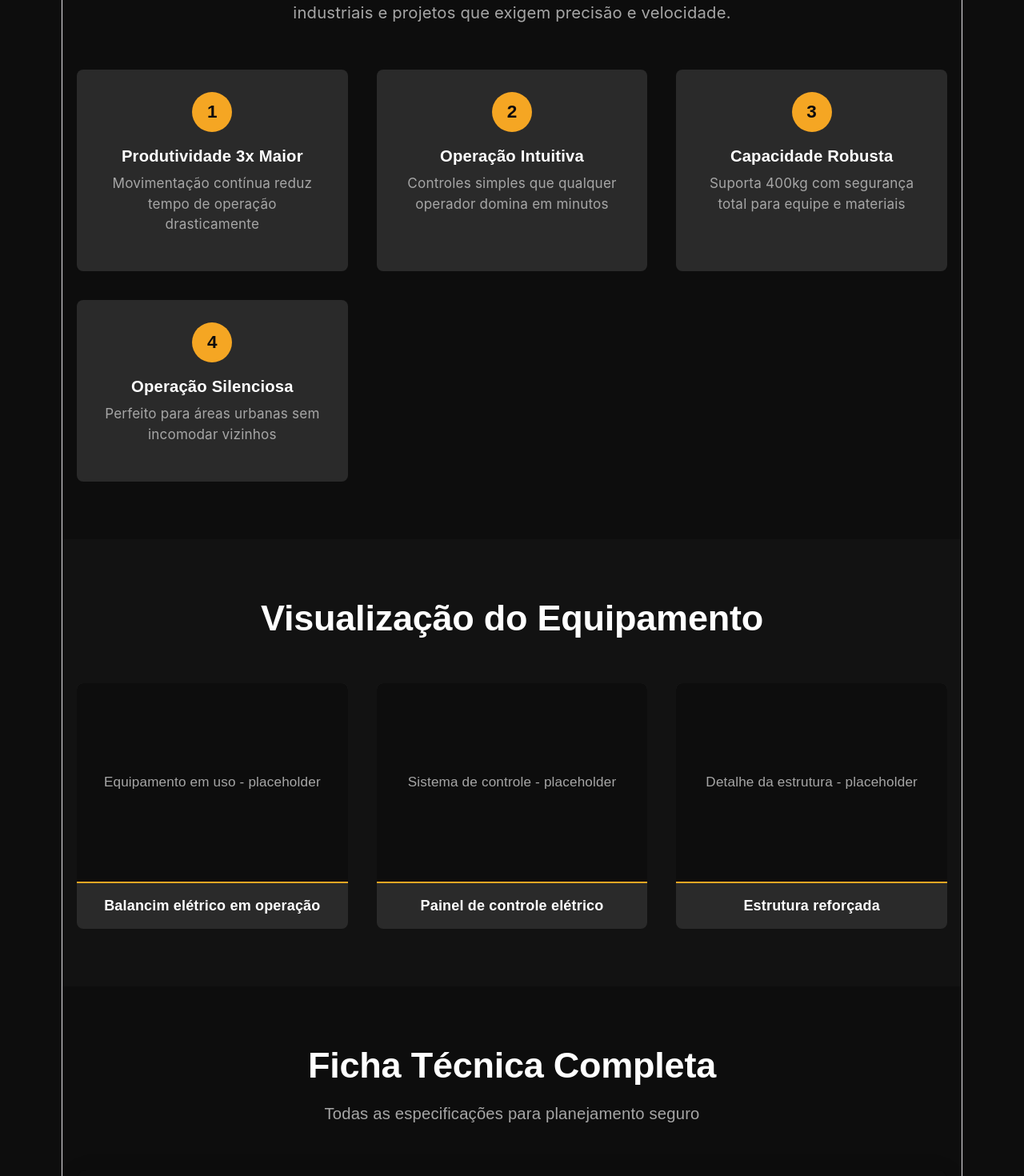
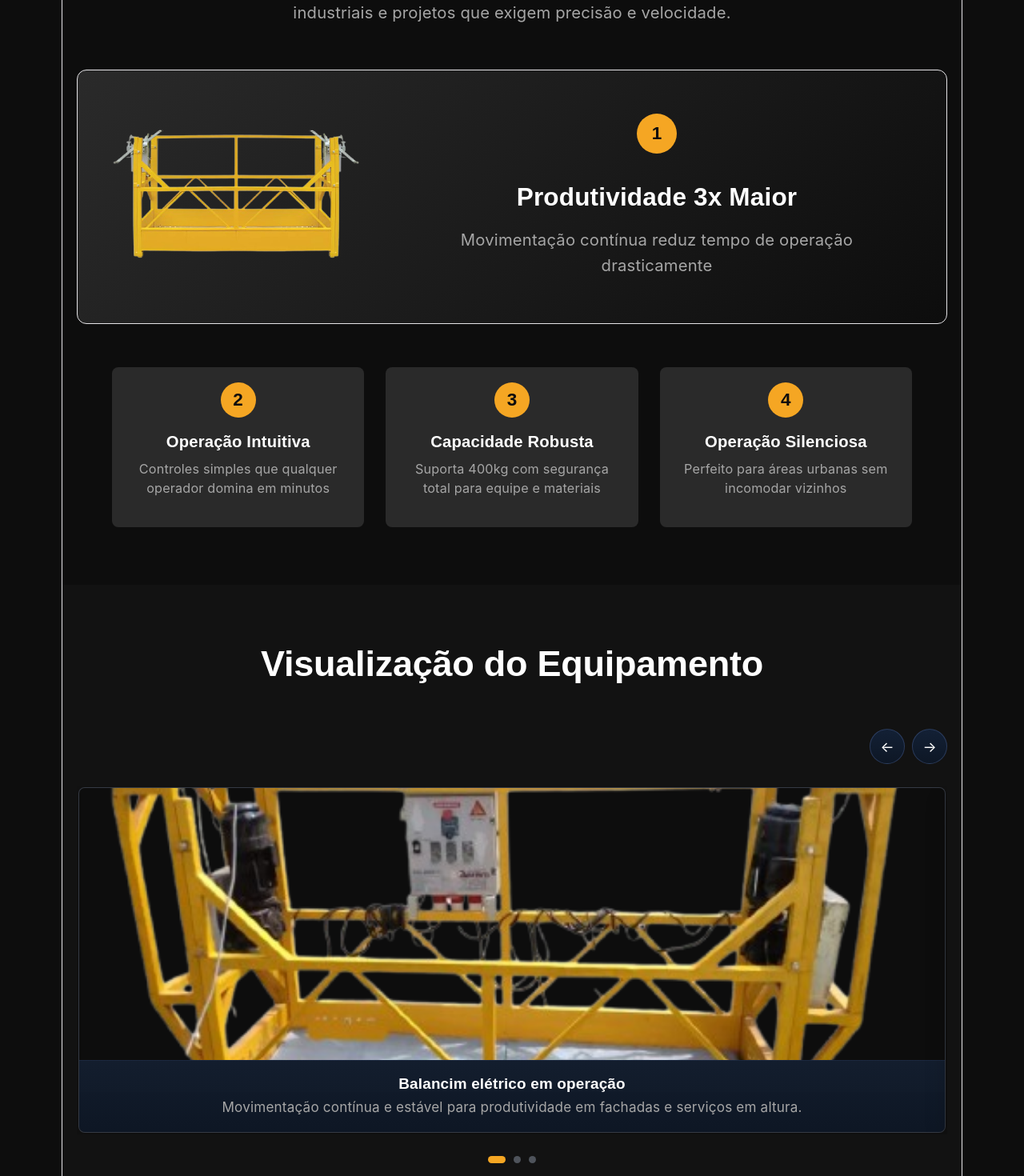
Before and after one commit to kaykyrugani/toplocacoes, a React (Vite) app: page /balancim-eletrico in a window 1280 px wide. Shown: the part 1220-2690 px from the top of the page at 80% size. Built offline with nearby package versions, Linux system fonts and the light colour scheme; grey boxes are pictures that could not be loaded.

Commit message:
att carrossel imgs prodcts

```diff
--- a/package.json
+++ b/package.json
@@ -10,6 +10,7 @@
     "preview": "vite preview"
   },
   "dependencies": {
+    "@ark-ui/react": "^5.35.0",
     "lucide-react": "^1.7.0",
     "react": "^19.2.4",
     "react-dom": "^19.2.4",
--- a/src/components/sections/ProductGallery.css
+++ b/src/components/sections/ProductGallery.css
@@ -3,50 +3,124 @@
   background-color: var(--bg-alt);
 }
 
-.product-gallery__grid {
-  display: grid;
-  grid-template-columns: repeat(auto-fit, minmax(300px, 1fr));
-  gap: var(--space-xl);
+.product-gallery__carousel-wrap {
   margin-top: var(--space-2xl);
 }
 
-.gallery-item {
-  background-color: var(--surface);
-  border-radius: var(--radius-md);
-  overflow: hidden;
-  transition: transform 0.3s ease;
+.product-gallery__carousel {
+  position: relative;
+  display: flex;
+  flex-direction: column;
+  gap: var(--space-lg);
 }
 
-.gallery-item:hover {
-  transform: translateY(-4px);
+.product-gallery__controls {
+  display: flex;
+  justify-content: flex-end;
+  gap: var(--space-sm);
 }
 
-.gallery-item__image {
-  width: 100%;
-  height: 250px;
-  background-color: var(--bg);
-  display: flex;
+.product-gallery__nav {
+  width: 44px;
+  height: 44px;
+  border-radius: 999px;
+  border: 1px solid rgba(133, 170, 255, 0.22);
+  background: linear-gradient(180deg, rgba(20, 34, 56, 0.95), rgba(14, 24, 39, 0.95));
+  color: var(--text);
+  display: inline-flex;
   align-items: center;
   justify-content: center;
-  border-bottom: 2px solid var(--primary);
+  cursor: pointer;
+  transition: transform 0.2s ease, border-color 0.2s ease, background-color 0.2s ease;
 }
 
-.gallery-item__placeholder {
-  color: var(--text-secondary);
-  font-family: var(--font-sub);
-  font-size: 0.95rem;
-  text-align: center;
-  padding: var(--space-md);
+.product-gallery__nav:hover {
+  transform: translateY(-1px);
+  border-color: rgba(133, 170, 255, 0.4);
 }
 
-.gallery-item__title {
+.product-gallery__nav:focus-visible {
+  outline: 2px solid rgba(133, 170, 255, 0.5);
+  outline-offset: 2px;
+}
+
+.product-gallery__track {
+  display: flex;
+}
+
+.product-gallery__slide {
+  padding: 2px;
+}
+
+.gallery-card {
+  overflow: hidden;
+  border-radius: var(--radius-md);
+  border: 1px solid rgba(133, 170, 255, 0.12);
+  background-color: var(--surface);
+  box-shadow: 0 12px 30px rgba(0, 0, 0, 0.22);
+  transition: border-color 0.25s ease, transform 0.25s ease;
+}
+
+.product-gallery__slide[data-inview] .gallery-card {
+  border-color: rgba(133, 170, 255, 0.35);
+  transform: translateY(-2px);
+}
+
+.gallery-card__image-wrap {
+  width: 100%;
+  height: 340px;
+  background-color: var(--bg);
+  overflow: hidden;
+}
+
+.gallery-card__image {
+  width: 100%;
+  height: 100%;
+  object-fit: cover;
+  display: block;
+}
+
+.gallery-card__content {
+  background: linear-gradient(180deg, rgba(18, 29, 46, 0.95), rgba(13, 22, 36, 0.98));
+  border-top: 1px solid rgba(133, 170, 255, 0.12);
+  padding: var(--space-md) var(--space-lg);
+}
+
+.gallery-card__title {
   font-family: var(--font-sub);
-  font-size: 1rem;
-  font-weight: 600;
+  font-size: 1.05rem;
+  font-weight: 700;
   color: var(--text);
-  padding: var(--space-md);
   margin: 0;
-  text-align: center;
+}
+
+.gallery-card__description {
+  margin: var(--space-xs) 0 0;
+  color: var(--text-secondary);
+  line-height: 1.5;
+  font-size: 0.95rem;
+}
+
+.product-gallery__indicators {
+  display: flex;
+  justify-content: center;
+  align-items: center;
+  gap: 10px;
+}
+
+.product-gallery__indicator {
+  width: 9px;
+  height: 9px;
+  border-radius: 999px;
+  border: 0;
+  background-color: rgba(192, 206, 228, 0.35);
+  transition: all 0.2s ease;
+  cursor: pointer;
+}
+
+.product-gallery__indicator[data-current] {
+  width: 22px;
+  background-color: var(--primary);
 }
 
 @media (max-width: 768px) {
@@ -54,12 +128,32 @@
     padding: var(--space-xl) 0;
   }
 
-  .product-gallery__grid {
-    grid-template-columns: 1fr;
-    gap: var(--space-lg);
+  .product-gallery__carousel-wrap {
+    margin-top: var(--space-xl);
   }
 
-  .gallery-item__image {
-    height: 200px;
+  .product-gallery__controls {
+    justify-content: center;
+  }
+
+  .product-gallery__nav {
+    width: 40px;
+    height: 40px;
+  }
+
+  .gallery-card__image-wrap {
+    height: 260px;
+  }
+
+  .gallery-card__content {
+    padding: var(--space-md);
+  }
+
+  .gallery-card__title {
+    font-size: 1rem;
+  }
+
+  .gallery-card__description {
+    font-size: 0.9rem;
   }
 }
--- a/src/components/sections/ProductGallery.jsx
+++ b/src/components/sections/ProductGallery.jsx
@@ -2,6 +2,7 @@ import React from 'react'
 import Container from '../ui/Container'
 import SectionTitle from '../ui/SectionTitle'
 import './ProductGallery.css'
+import ProductImageCarousel from './ProductImageCarousel'
 
 const ProductGallery = ({ content }) => {
   return (
@@ -12,16 +13,7 @@ const ProductGallery = ({ content }) => {
           alignment="center"
         />
 
-        <div className="product-gallery__grid">
-          {content.images.map((image) => (
-            <div key={image.id} className="gallery-item">
-              <div className="gallery-item__image">
-                <span className="gallery-item__placeholder">{image.placeholder}</span>
-              </div>
-              <h4 className="gallery-item__title">{image.title}</h4>
-            </div>
-          ))}
-        </div>
+        <ProductImageCarousel items={content.images} />
       </Container>
     </section>
   )
--- /dev/null
+++ b/src/components/sections/ProductImageCarousel.jsx
@@ -0,0 +1,70 @@
+import React from 'react'
+import { Carousel } from '@ark-ui/react'
+
+const ProductImageCarousel = ({ items = [] }) => {
+  if (!items.length) return null
+
+  return (
+    <div className="product-gallery__carousel-wrap">
+      <Carousel.Root
+        className="product-gallery__carousel"
+        slideCount={items.length}
+        slidesPerView={1}
+        loop
+      >
+        <Carousel.Control className="product-gallery__controls">
+          <Carousel.PrevTrigger
+            className="product-gallery__nav product-gallery__nav--prev"
+            aria-label="Slide anterior"
+          >
+            ←
+          </Carousel.PrevTrigger>
+          <Carousel.NextTrigger
+            className="product-gallery__nav product-gallery__nav--next"
+            aria-label="Próximo slide"
+          >
+            →
+          </Carousel.NextTrigger>
+        </Carousel.Control>
+
+        <Carousel.ItemGroup className="product-gallery__track">
+          {items.map((item, index) => (
+            <Carousel.Item
+              key={item.id}
+              index={index}
+              className="product-gallery__slide"
+            >
+              <article className="gallery-card">
+                <div className="gallery-card__image-wrap">
+                  <img
+                    src={item.image}
+                    alt={item.alt || item.title}
+                    className="gallery-card__image"
+                    loading="lazy"
+                  />
+                </div>
+                <div className="gallery-card__content">
+                  <h4 className="gallery-card__title">{item.title}</h4>
+                  <p className="gallery-card__description">{item.description}</p>
+                </div>
+              </article>
+            </Carousel.Item>
+          ))}
+        </Carousel.ItemGroup>
+
+        <Carousel.IndicatorGroup className="product-gallery__indicators">
+          {items.map((item, index) => (
+            <Carousel.Indicator
+              key={item.id}
+              index={index}
+              className="product-gallery__indicator"
+              aria-label={`Ir para slide ${index + 1}: ${item.title}`}
+            />
+          ))}
+        </Carousel.IndicatorGroup>
+      </Carousel.Root>
+    </div>
+  )
+}
+
+export default ProductImageCarousel
--- a/src/components/sections/ProductSummary.css
+++ b/src/components/sections/ProductSummary.css
@@ -24,24 +24,103 @@
   line-height: 1.6;
 }
 
-.product-summary__benefits {
-  display: grid;
-  grid-template-columns: repeat(auto-fit, minmax(250px, 1fr));
-  gap: var(--space-xl);
+.product-summary__content {
+  display: flex;
+  flex-direction: column;
+  gap: var(--space-2xl);
 }
 
+.product-summary__featured {
+  display: grid;
+  grid-template-columns: 1fr 2fr;
+  gap: var(--space-xl);
+  background: linear-gradient(135deg, var(--surface) 0%, var(--bg) 100%);
+  padding: var(--space-xl);
+  border-radius: var(--radius-lg);
+  border: 1px solid var(--border);
+}
+
+.featured-card__image {
+  aspect-ratio: 4/3;
+  border-radius: var(--radius-md);
+  overflow: hidden;
+}
+
+.featured-card__image img {
+  width: 100%;
+  height: 100%;
+  object-fit: cover;
+}
+
+.featured-card__content {
+  display: flex;
+  flex-direction: column;
+  gap: var(--space-md);
+  padding: var(--space-md);
+}
+
+.featured-icon {
+  background: linear-gradient(135deg, var(--primary), var(--primary-dark));
+  width: 64px;
+  height: 64px;
+}
+
+.featured-card__title {
+  font-family: var(--font-heading);
+  font-size: 1.75rem;
+  font-weight: 700;
+  color: var(--text);
+  margin: 0;
+}
+
+.featured-card__description {
+  font-family: var(--font-body);
+  font-size: 1.125rem;
+  color: var(--text-secondary);
+  line-height: 1.6;
+  margin: 0;
+}
+
+.product-summary__secondary {
+  display: grid;
+  grid-template-columns: repeat(auto-fit, minmax(220px, 1fr));
+  gap: var(--space-lg);
+  max-width: 1000px;
+  margin: 0 auto;
+}
+
+.secondary-card,
 .benefit-card {
   background-color: var(--surface);
   padding: var(--space-lg);
   border-radius: var(--radius-md);
   text-align: center;
-  transition: transform 0.3s ease;
+  transition: transform 0.3s ease, box-shadow 0.3s ease;
   border: 1px solid transparent;
 }
 
+.secondary-card:hover,
 .benefit-card:hover {
   transform: translateY(-4px);
   border-color: var(--primary);
+  box-shadow: 0 20px 25px -5px rgba(0, 0, 0, 0.3);
+}
+
+.secondary-card {
+  padding: var(--space-md);
+}
+
+.secondary-card .benefit-card__icon {
+  width: 44px;
+  height: 44px;
+}
+
+.secondary-card .benefit-card__title {
+  font-size: 1.125rem;
+}
+
+.secondary-card .benefit-card__description {
+  font-size: 0.9rem;
 }
 
 .benefit-card__icon {
@@ -77,6 +156,17 @@
   line-height: 1.5;
 }
 
+@media (max-width: 1024px) {
+  .product-summary__featured {
+    grid-template-columns: 1fr;
+    text-align: center;
+  }
+
+  .featured-card__content {
+    padding: 0;
+  }
+}
+
 @media (max-width: 768px) {
   .product-summary {
     padding: var(--space-xl) 0;
@@ -90,11 +180,17 @@
     font-size: 1rem;
   }
 
-  .product-summary__benefits {
-    gap: var(--space-lg);
+  .product-summary__secondary {
+    gap: var(--space-md);
+    grid-template-columns: 1fr;
   }
 
+  .secondary-card,
   .benefit-card {
     padding: var(--space-md);
   }
+
+  .featured-card__title {
+    font-size: 1.5rem;
+  }
 }
--- a/src/components/sections/ProductSummary.jsx
+++ b/src/components/sections/ProductSummary.jsx
@@ -4,6 +4,10 @@ import SectionTitle from '../ui/SectionTitle'
 import './ProductSummary.css'
 
 const ProductSummary = ({ content }) => {
+  const featuredItem = content.benefits[0]
+  const secondaryItems = content.benefits.slice(1)
+  const featuredImage = content.gallery?.[0]?.image || '/src/assets/images/baMan.png'
+
   return (
     <section className="product-summary">
       <Container>
@@ -12,16 +16,36 @@ const ProductSummary = ({ content }) => {
           <p className="product-summary__description">{content.description}</p>
         </div>
 
-        <div className="product-summary__benefits">
-          {content.benefits.map((benefit, index) => (
-            <div key={index} className="benefit-card">
-              <div className="benefit-card__icon">
-                <span className="benefit-card__number">{index + 1}</span>
+        <div className="product-summary__content">
+          {/* Featured Card */}
+          <div className="product-summary__featured">
+            <div className="featured-card__image">
+              <img
+                src={featuredImage}
+                alt={content.gallery?.[0]?.alt || 'Equipamento em operação'}
+              />
+            </div>
+            <div className="featured-card__content">
+              <div className="benefit-card__icon featured-icon">
+                <span className="benefit-card__number">1</span>
               </div>
-              <h3 className="benefit-card__title">{benefit.title}</h3>
-              <p className="benefit-card__description">{benefit.description}</p>
+              <h3 className="featured-card__title">{featuredItem.title}</h3>
+              <p className="featured-card__description">{featuredItem.description}</p>
             </div>
-          ))}
+          </div>
+
+          {/* Secondary Cards */}
+          <div className="product-summary__secondary">
+            {secondaryItems.map((benefit, index) => (
+              <div key={index + 1} className="benefit-card secondary-card">
+                <div className="benefit-card__icon">
+                  <span className="benefit-card__number">{index + 2}</span>
+                </div>
+                <h3 className="benefit-card__title">{benefit.title}</h3>
+                <p className="benefit-card__description">{benefit.description}</p>
+              </div>
+            ))}
+          </div>
         </div>
       </Container>
     </section>
--- a/src/data/balancimEletricoContent.js
+++ b/src/data/balancimEletricoContent.js
@@ -109,19 +109,25 @@ export const balancimEletricoContent = {
     title: "Visualização do Equipamento",
     images: [
       {
-        id: 1,
+        id: "eletrico-1",
         title: "Balancim elétrico em operação",
-        placeholder: "Equipamento em uso - placeholder"
+        description: "Movimentação contínua e estável para produtividade em fachadas e serviços em altura.",
+        image: "/src/assets/images/baEle (1).png",
+        alt: "Balancim elétrico operando em fachada predial"
       },
       {
-        id: 2,
+        id: "eletrico-2",
         title: "Painel de controle elétrico",
-        placeholder: "Sistema de controle - placeholder"
+        description: "Controle intuitivo para subida e descida com resposta suave durante a operação.",
+        image: "/src/assets/images/obrebalancim.png",
+        alt: "Painel de controle do balancim elétrico"
       },
       {
-        id: 3,
+        id: "eletrico-3",
         title: "Estrutura reforçada",
-        placeholder: "Detalhe da estrutura - placeholder"
+        description: "Base robusta com foco em segurança operacional e estabilidade em grandes obras.",
+        image: "/src/assets/images/baEle (1).webp",
+        alt: "Estrutura reforçada de balancim elétrico"
       }
     ]
   },
--- a/src/data/balancimManualContent.js
+++ b/src/data/balancimManualContent.js
@@ -114,19 +114,25 @@ export const balancimManualContent = {
     title: "Visualização do Equipamento",
     images: [
       {
-        id: 1,
+        id: "manual-1",
         title: "Balancim manual em operação",
-        placeholder: "Equipamento em uso - placeholder"
+        description: "Equipamento leve para serviços pontuais com deslocamento controlado e seguro.",
+        image: "/src/assets/images/baMan.png",
+        alt: "Balancim manual instalado em fachada para manutenção"
       },
       {
-        id: 2,
+        id: "manual-2",
         title: "Sistema de operação manual",
-        placeholder: "Sistema manual - placeholder"
+        description: "Comandos simples por alavanca e corda, ideais para rotina de pequenas reformas.",
+        image: "/src/assets/images/obrebalancim.png",
+        alt: "Detalhe do sistema de operação manual do balancim"
       },
       {
-        id: 3,
+        id: "manual-3",
         title: "Estrutura leve",
-        placeholder: "Estrutura - placeholder"
+        description: "Estrutura otimizada para mobilidade entre frentes de trabalho com montagem prática.",
+        image: "/src/assets/images/baMan.webp",
+        alt: "Estrutura leve de balancim manual pronta para uso"
       }
     ]
   },
```
Also changed, not shown: 2 other files (tests, documents, lock files or other folders).
